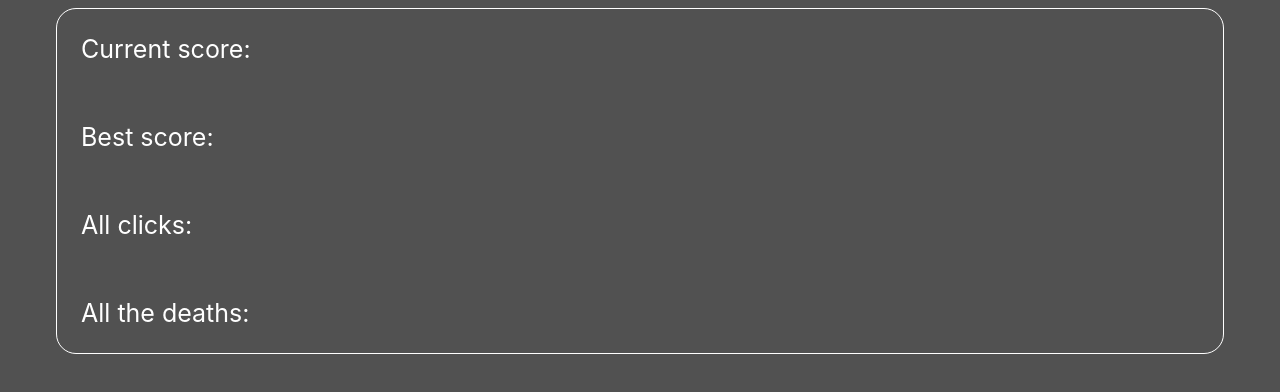
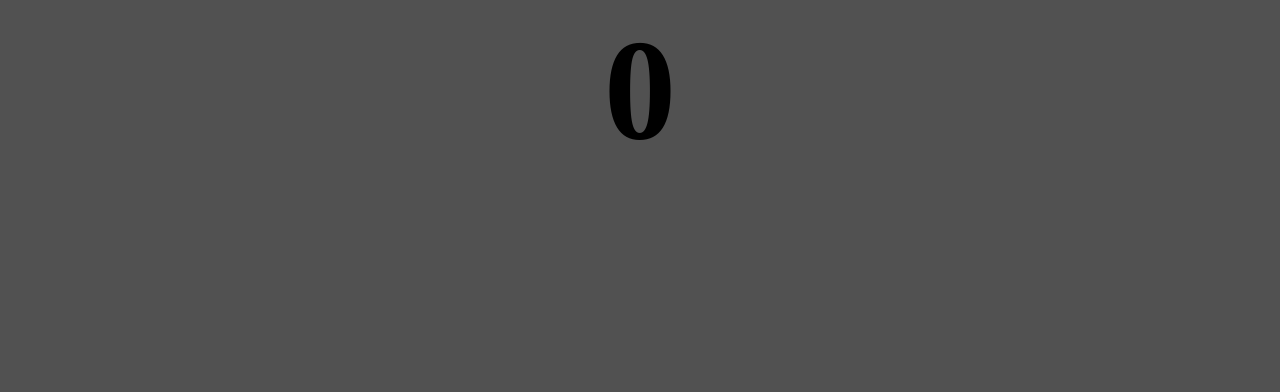
Before and after one commit to araujobrunodev/Pliw, a React app: page / in a window 1280 px wide. Shown: the top 392 px of the page. Built offline with nearby package versions, Linux system fonts and the light colour scheme; the HTML template or start-up script is replaced by a standard one.

Commit message:
add countdown

```diff
--- a/src/App.tsx
+++ b/src/App.tsx
@@ -1,11 +1,12 @@
 import CountText from "./components/countText"
 import Statistic from "./components/statistic"
+import Countdown from "./components/countdown"
 import "./styles/app.css"
 
 function App() {
   return (
     <>
-      <Statistic/>
+      <Countdown value={0}/>
     </>
   )
 }
--- /dev/null
+++ b/src/components/countdown.tsx
@@ -0,0 +1,16 @@
+import { FC } from "react"
+import "../styles/countdown.css"
+
+interface CountdownProp {
+    value: number
+}
+
+const Countdown:FC<CountdownProp> = ({
+    value
+}) => {
+    return (
+        <h1 className="countdown">{value}</h1>
+    )
+}
+
+export default Countdown
--- /dev/null
+++ b/src/styles/countdown.css
@@ -0,0 +1,5 @@
+.countdown {
+    font-size: 9rem;
+    text-align: center;
+    margin: 0px;
+}
```
